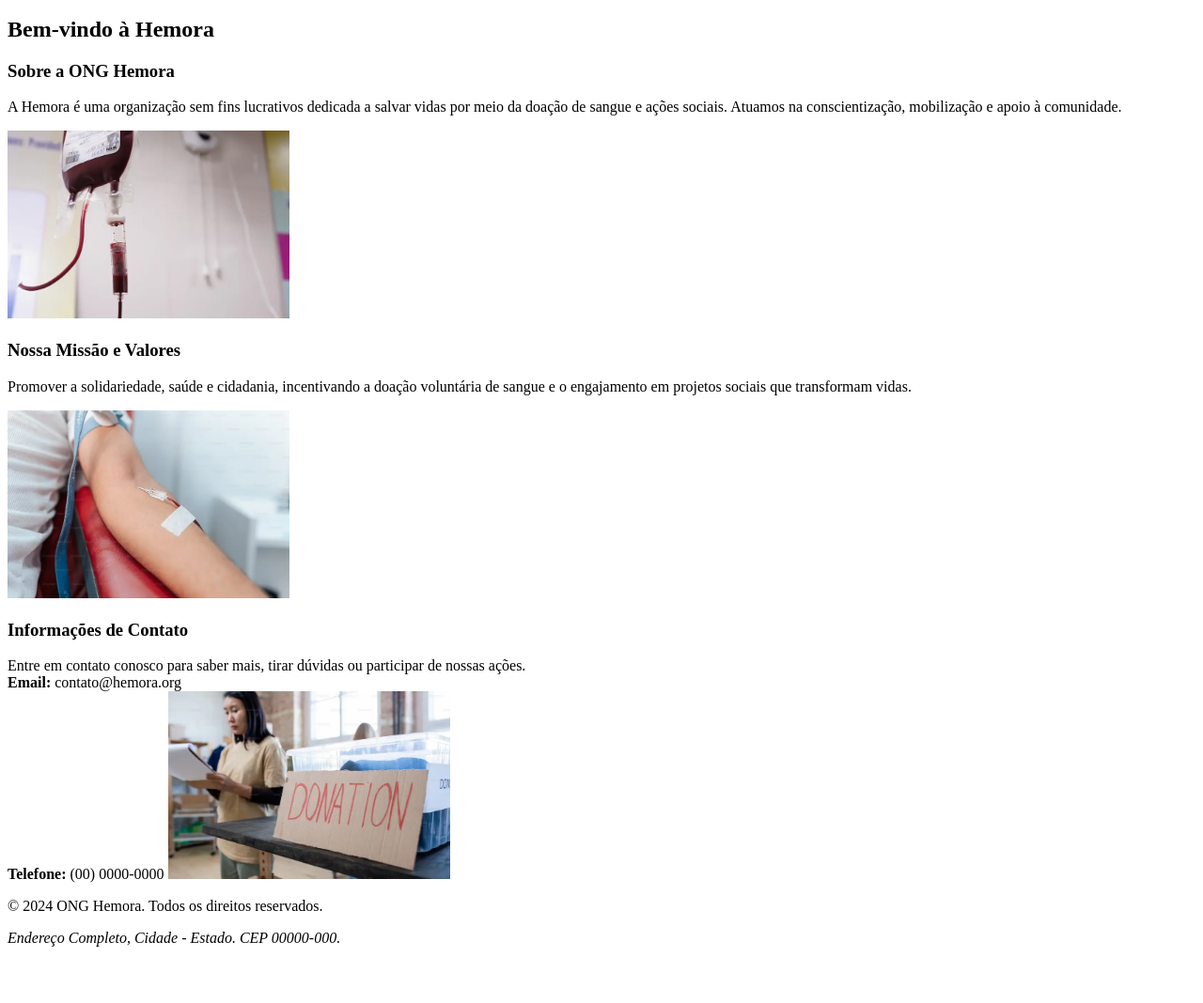
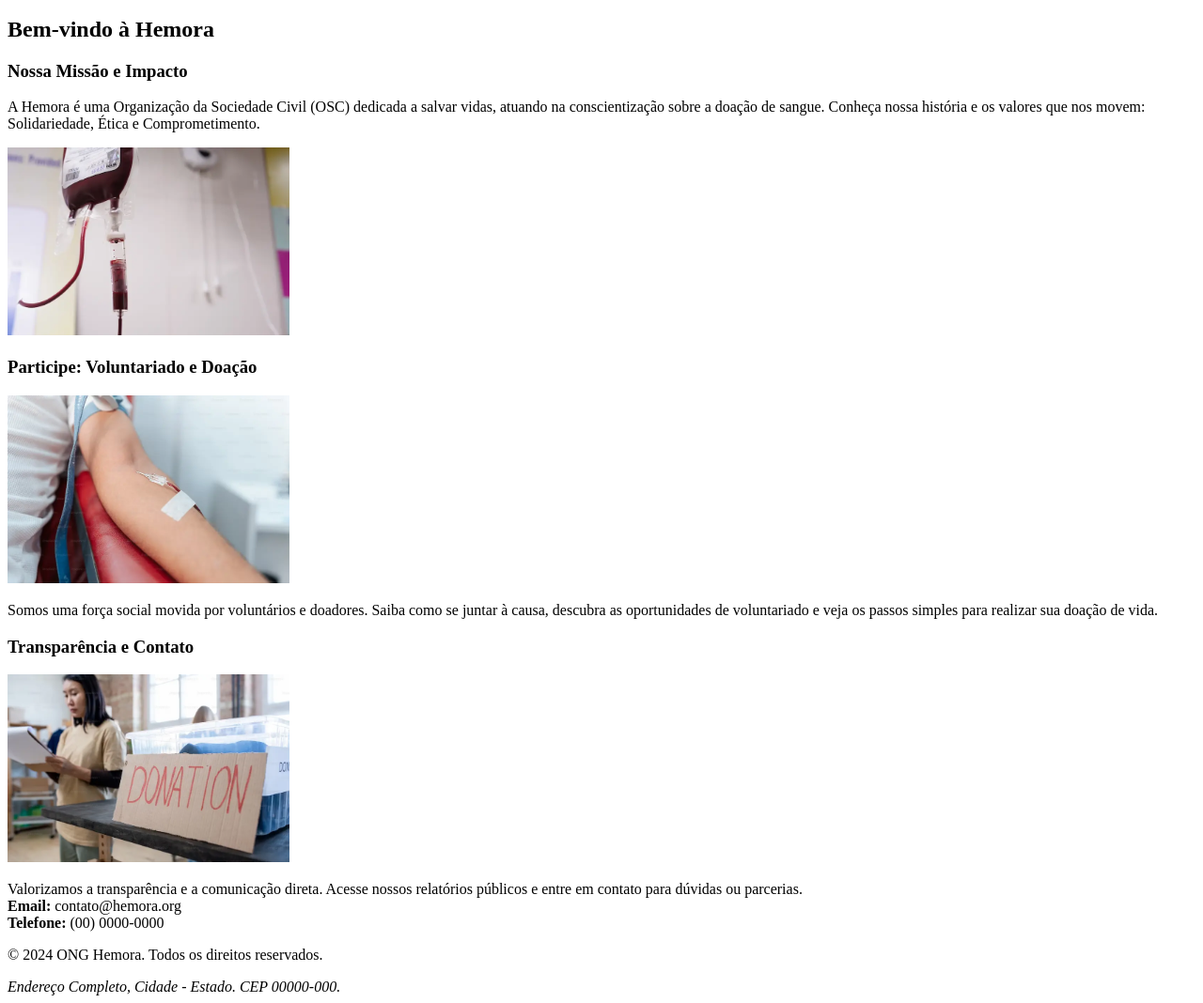
Before and after one commit to Gabigoubi/Hemora, a plain HTML site: page index.html in a window 1280 px wide. Shown: the part 543-1611 px from the top of the page at 94% size. Before the commit the page ends 1559 px from the top, so only its background shows below. Drawn offline with Linux system fonts and the light colour scheme.

Commit message:
feat: Finalize semantic structure and content for all mandatory pages

```diff
--- a/index.html
+++ b/index.html
@@ -52,9 +52,9 @@
     <section class="content-info">
         <h2 class="content-info__title">Bem-vindo à Hemora</h2>
         <article class="content-info__card">
-            <h3 class="content-info__card-title">Sobre a ONG Hemora</h3>
+            <h3 class="content-info__card-title">Nossa Missão e Impacto</h3>
             <p>
-                A Hemora é uma organização sem fins lucrativos dedicada a salvar vidas por meio da doação de sangue e ações sociais. Atuamos na conscientização, mobilização e apoio à comunidade.
+                A Hemora é uma Organização da Sociedade Civil (OSC) dedicada a salvar vidas, atuando na conscientização sobre a doação de sangue. Conheça nossa história e os valores que nos movem: Solidariedade, Ética e Comprometimento.
             </p>
 
             <img
@@ -74,10 +74,7 @@
             >
         </article>
         <article class="content-info__card">
-            <h3 class="content-info__card-title">Nossa Missão e Valores</h3>
-            <p>
-                Promover a solidariedade, saúde e cidadania, incentivando a doação voluntária de sangue e o engajamento em projetos sociais que transformam vidas.
-            </p>
+            <h3 class="content-info__card-title">Participe: Voluntariado e Doação</h3>
             <img
                     src="./assets/images/index-2-medium.webp"
                     alt="Pessoa doando sangue em um banco de sangue"
@@ -93,13 +90,12 @@
                (max-width: 1000px) 600px,
                800px"
             >
+            <p>
+                Somos uma força social movida por voluntários e doadores. Saiba como se juntar à causa, descubra as oportunidades de voluntariado e veja os passos simples para realizar sua doação de vida.
+            </p>
         </article>
         <article class="content-info__card">
-            <h3 class="content-info__card-title">Informações de Contato</h3>
-            <p>
-                Entre em contato conosco para saber mais, tirar dúvidas ou participar de nossas ações.<br>
-                <strong>Email:</strong> contato@hemora.org<br>
-                <strong>Telefone:</strong> (00) 0000-0000
+            <h3 class="content-info__card-title">Transparência e Contato</h3>
             <img
                     src="./assets/images/index-3-medium.webp"
                     alt="Voluntária com uma caixa de doação ao lado dela com uma prancheta na mão"
@@ -115,6 +111,10 @@
                (max-width: 1000px) 600px,
                800px"
             >
+            <p>
+                Valorizamos a transparência e a comunicação direta. Acesse nossos relatórios públicos e entre em contato para dúvidas ou parcerias. <br>
+                <strong>Email:</strong> contato@hemora.org<br>
+                <strong>Telefone:</strong> (00) 0000-0000
             </p>
         </article>
     </section>
```
Also changed, not shown: projetos.html (+12 -12 lines). Lines whose indentation alone changed are shown as unchanged.
